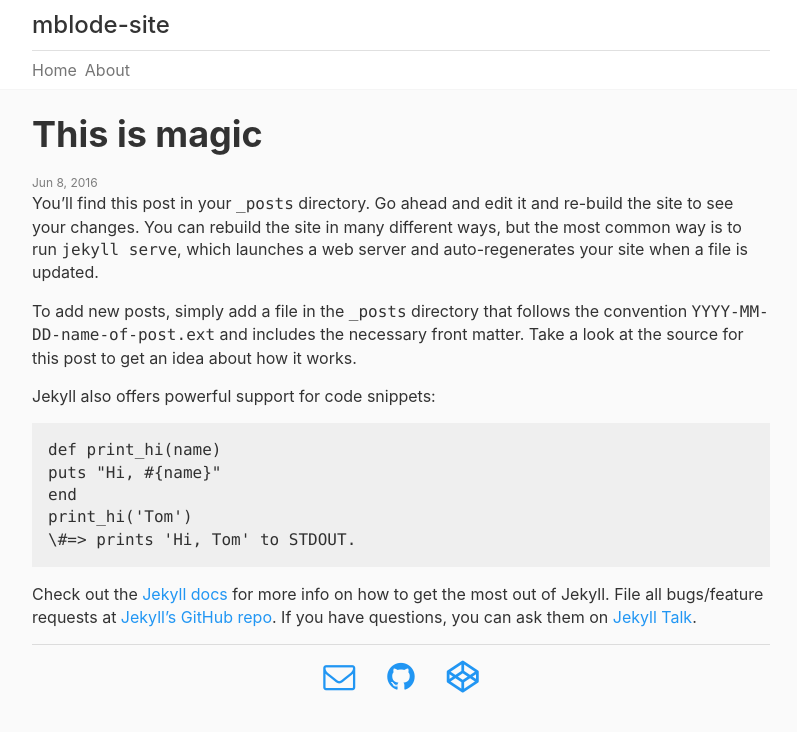
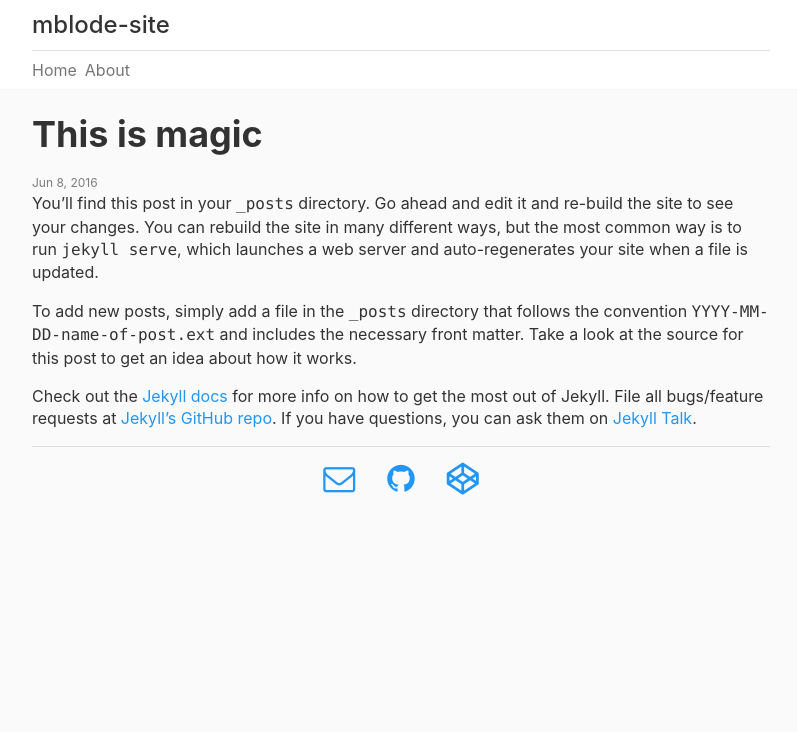
Before and after one commit to mblode/tavlin, a Jekyll site: the page built from _posts/2016-06-08-post-1.markdown, in a window 1280 px wide. Shown: the top 732 px of the page, without its empty margins (239-1036 px from the left). Built offline with Jekyll 4.4.1, drawn with Linux system fonts in a browser that asks for light colours; nearby versions of some CDN libraries.

Commit message:
Updated Post 1

```diff
--- a/_posts/2016-06-08-post-1.markdown
+++ b/_posts/2016-06-08-post-1.markdown
@@ -12,14 +12,4 @@ You’ll find this post in your `_posts` directory. Go ahead and edit it and re-
 
 To add new posts, simply add a file in the `_posts` directory that follows the convention `YYYY-MM-DD-name-of-post.ext` and includes the necessary front matter. Take a look at the source for this post to get an idea about how it works.
 
-Jekyll also offers powerful support for code snippets:
-
-{% highlight ruby %}
-def print_hi(name)
-puts "Hi, #{name}"
-end
-print_hi('Tom')
-\#=> prints 'Hi, Tom' to STDOUT.
-{% endhighlight %}
-
 Check out the [Jekyll docs](http://jekyllrb.com/docs/home) for more info on how to get the most out of Jekyll. File all bugs/feature requests at [Jekyll’s GitHub repo](https://github.com/jekyll/jekyll). If you have questions, you can ask them on [Jekyll Talk](https://talk.jekyllrb.com/).
```
